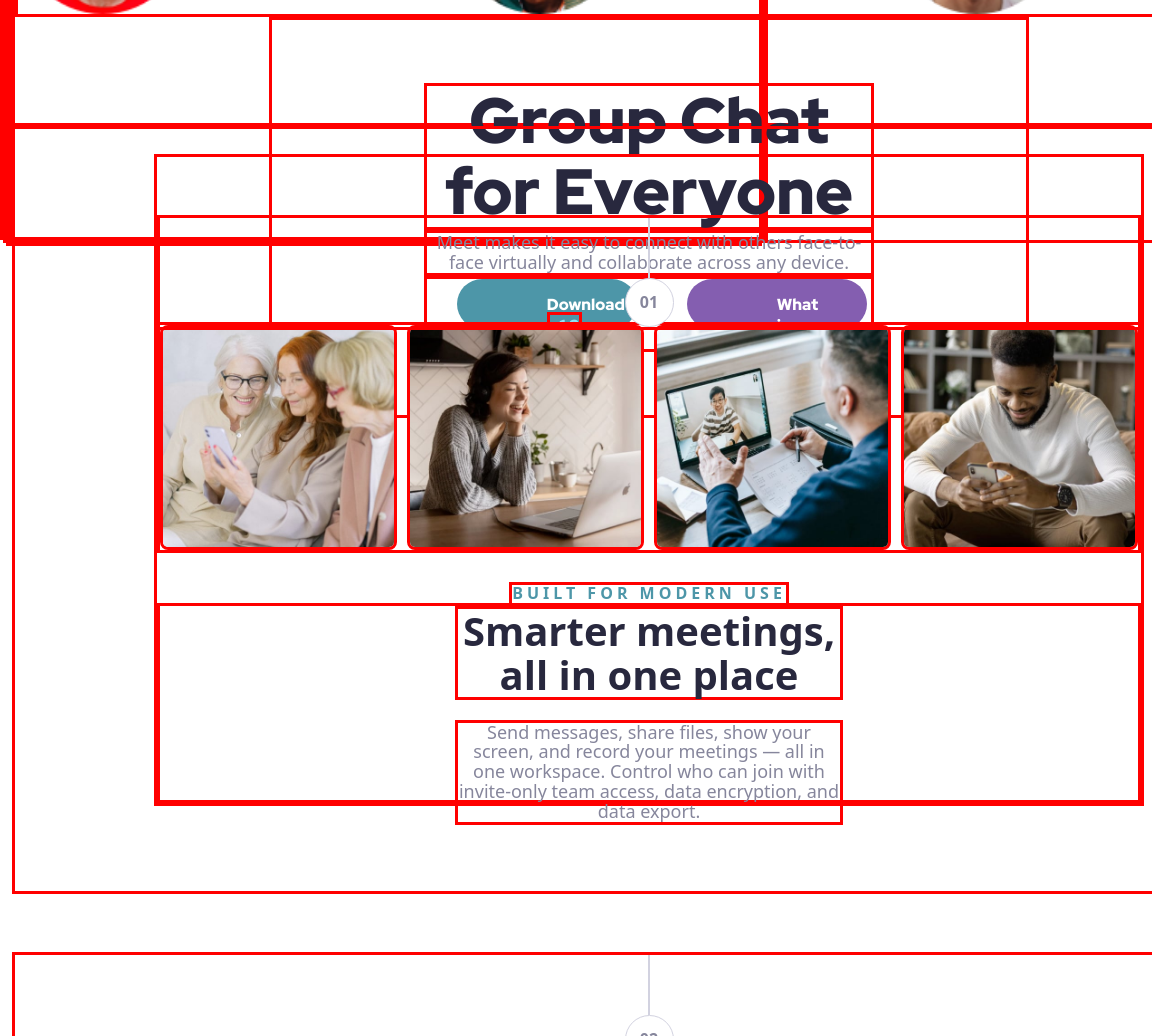
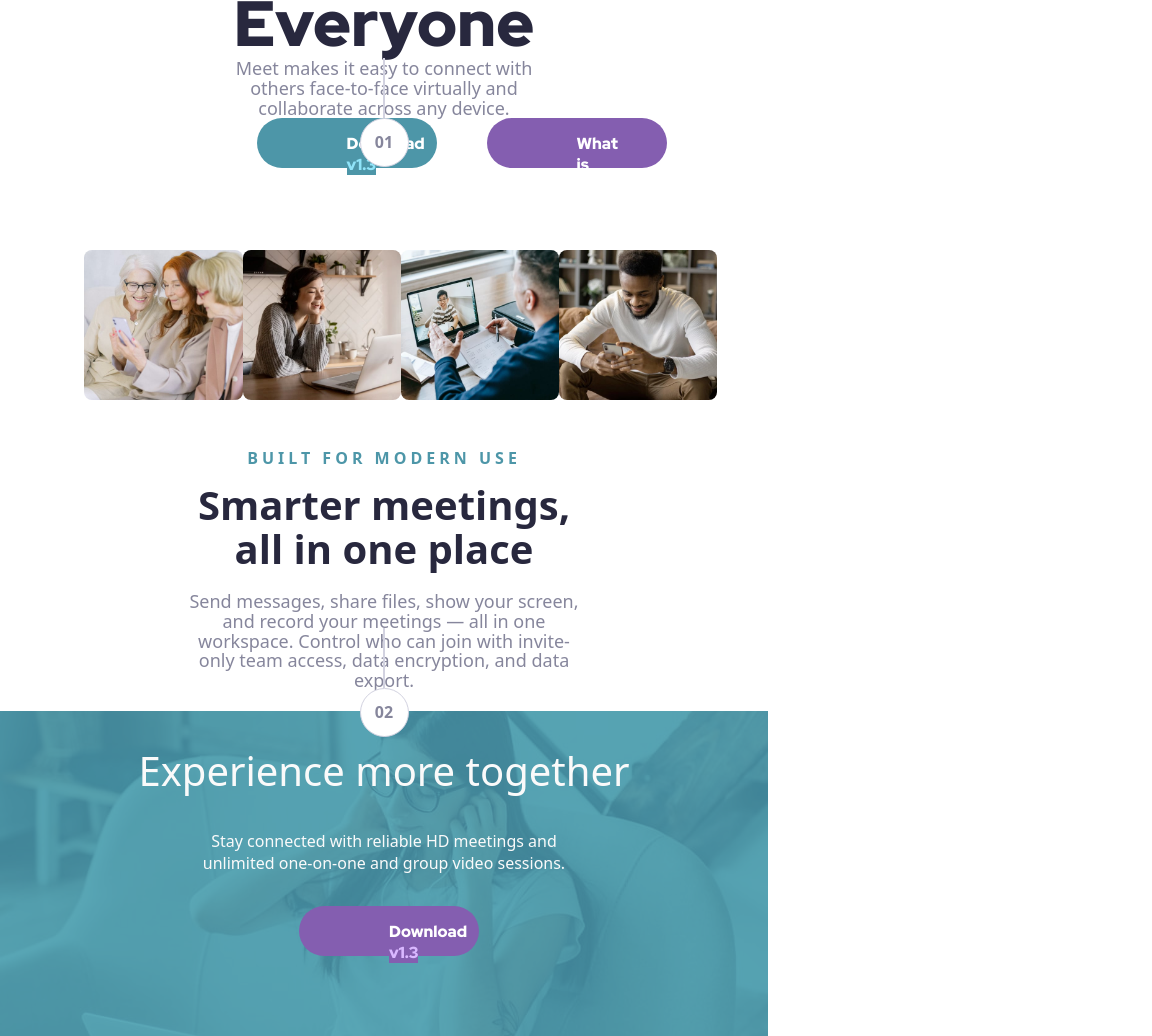
Before and after one commit to unachoza/Frontend-Mentor-Collection, a React (Vite) app: page /meet in a window 768 px wide. Shown: the part 560-1596 px from the top of the page, 1152 px wide, since content can reach past the window. Built offline with nearby package versions, Linux system fonts and the light colour scheme.

Commit message:
tablet styles

```diff
--- a/src/components/newbie/MeetLandingPage/MeetLandingPage.module.css
+++ b/src/components/newbie/MeetLandingPage/MeetLandingPage.module.css
@@ -30,7 +30,7 @@ body {
 }
 
 .root {
-	min-width: 1280px;
+	/* max-width: 1280px; */
 	height: 100vh;
 	width: 100vw;
 	margin: 0 auto;
@@ -133,8 +133,8 @@ body {
 	flex-direction: column;
 	padding: 0 30%;
 	align-items: center;
-	justify-content: center;
-	height: 200px;
+	justify-content: space-between;
+	height: 240px;
 }
 
 .main.section .main-content .text-content .title {
@@ -145,6 +145,7 @@ body {
 	color: var(--Cyan-600);
 	text-transform: uppercase;
 	margin: 0;
+	margin-bottom: 15px;
 }
 
 .main.section .main-content .text-content .sub-title {
@@ -180,7 +181,6 @@ body {
 	z-index: 1;
 	position: relative;
 	background-color: var(--Cyan-600);
-	/* fill: var(--Cyan-600); */
 	background-blend-mode: overlay;
 	background-image: url("./assets/images/desktop/image-footer.jpg");
 	background-size: cover;
@@ -297,11 +297,23 @@ button.purple span {
 	background-color: var(--Purple-600);
 }
 
+.space {
+	height: 200px;
+}
+
 /* Responsive */
 /* tablet */
 @media only screen and (min-device-width: 481px) and (max-device-width: 1024px) and (orientation: portrait) {
-	* {
+	.hero-left,
+	.hero-right {
+		margin-left: 0;
+		margin-right: 0;
+	}
+	/* * {
 		border: solid red;
+	} */
+	.nav {
+		height: 10vh;
 	}
 	#tablet {
 		display: inline;
@@ -311,12 +323,53 @@ button.purple span {
 		width: 100%;
 	}
 	.hero {
-		height: 73vh;
+		height: 60vh;
 		display: flex;
 		flex-direction: column;
 	}
-	.hero-left, .hero-right {
+	.hero .text-content {
+		width: 65%;
+	}
+	.hero-left,
+	.hero-right {
 		display: none;
+	}
+
+	.main.section .main-content .image-collage img {
+		height: 150px;
+	}
+	.image-collage {
+		margin-bottom: 20px;
+	}
+
+	.main.section {
+		height: 40vh;
+	}
+
+	.main.section .main-content .text-content {
+		display: flex;
+		flex-direction: column;
+		padding: 0 17%;
+		align-items: center;
+		justify-content: space-between;
+		height: 241px;
+	}
+
+	.footer.section {
+		background-image: url("./assets/images/tablet/image-footer.jpg");
+	}
+
+	.footer .text-content {
+		flex-direction: column;
+		justify-content: space-evenly;
+		height: 90%;
+	}
+	.footer .text-content .title {
+		width: 100%;
+	}
+
+	.footer .text-content .sub-title {
+		width: 65%;
 	}
 }
 
--- a/src/components/newbie/MeetLandingPage/MeetLandingPage.tsx
+++ b/src/components/newbie/MeetLandingPage/MeetLandingPage.tsx
@@ -7,6 +7,7 @@ import womanInVideocall from "./assets/images/desktop/image-woman-in-videocall.j
 import womenVideochatting from "./assets/images/desktop/image-women-videochatting.jpg";
 import classes from "./MeetLandingPage.module.css";
 import heroTablet from "./assets/images/tablet/image-hero.png";
+// import footerTablet from "./assets/images/tablet/image-footer.jpg"
 
 const MeetingLandingPage = () => {
 	return (
@@ -35,12 +36,12 @@ const MeetingLandingPage = () => {
 					<img src={heroRight} alt="a collection of faces in circles" />
 				</div>
 			</div>
+			<div className={`${classes.number} ${classes.space}`}>
+				<div className={classes.rectangle}></div>
+				<div className={classes.circle}>01</div>
+			</div>
 			<div className={`${classes.main} ${classes.section}`}>
 				<div className={classes["main-content"]}>
-					<div className={classes.number}>
-						<div className={classes.rectangle}></div>
-						<div className={classes.circle}>01</div>
-					</div>
 					<div className={classes["image-collage"]}>
 						<img src={womenVideochatting} alt=" women video chatting" />
 						<img src={womanInVideocall} alt="woman in videocall" />
```
